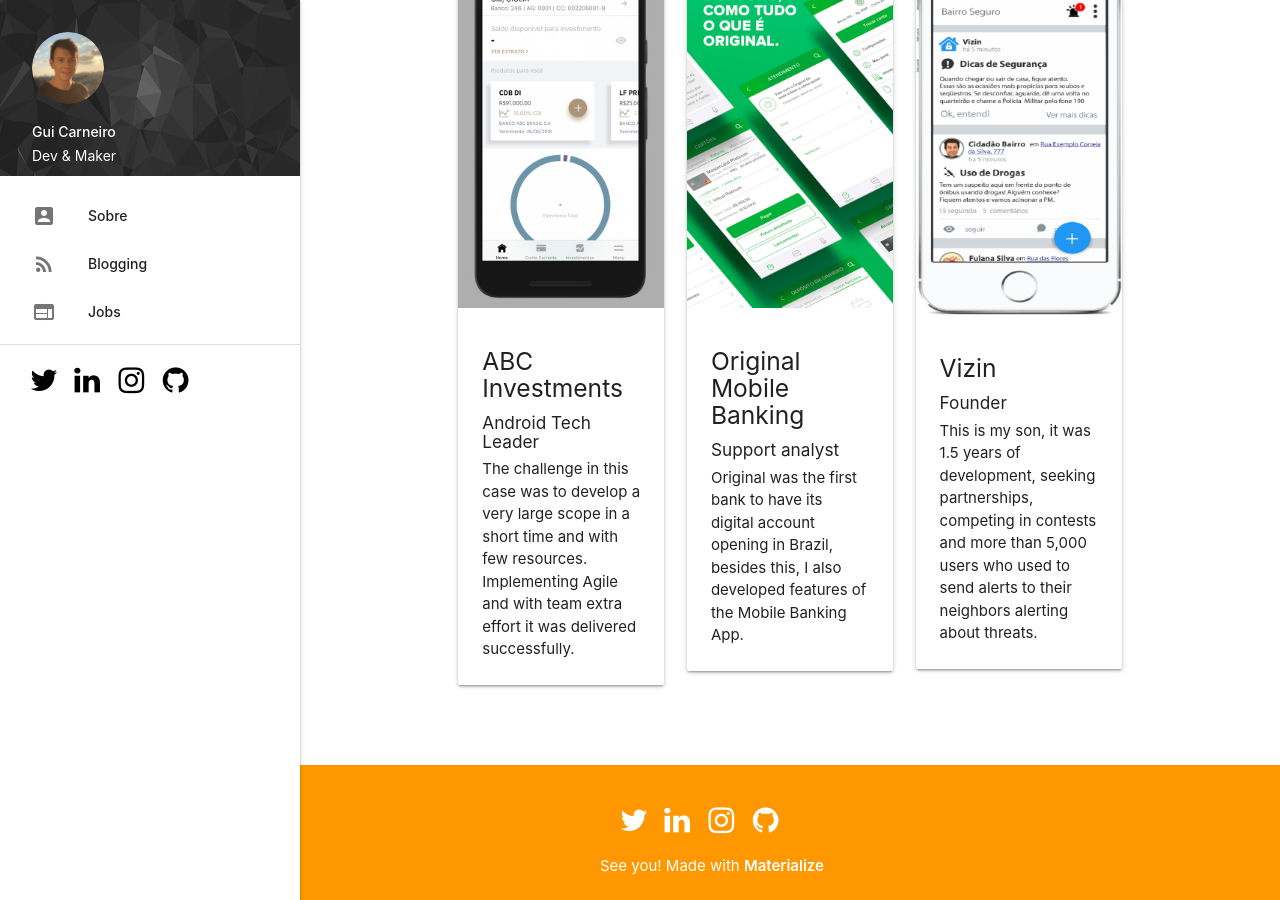
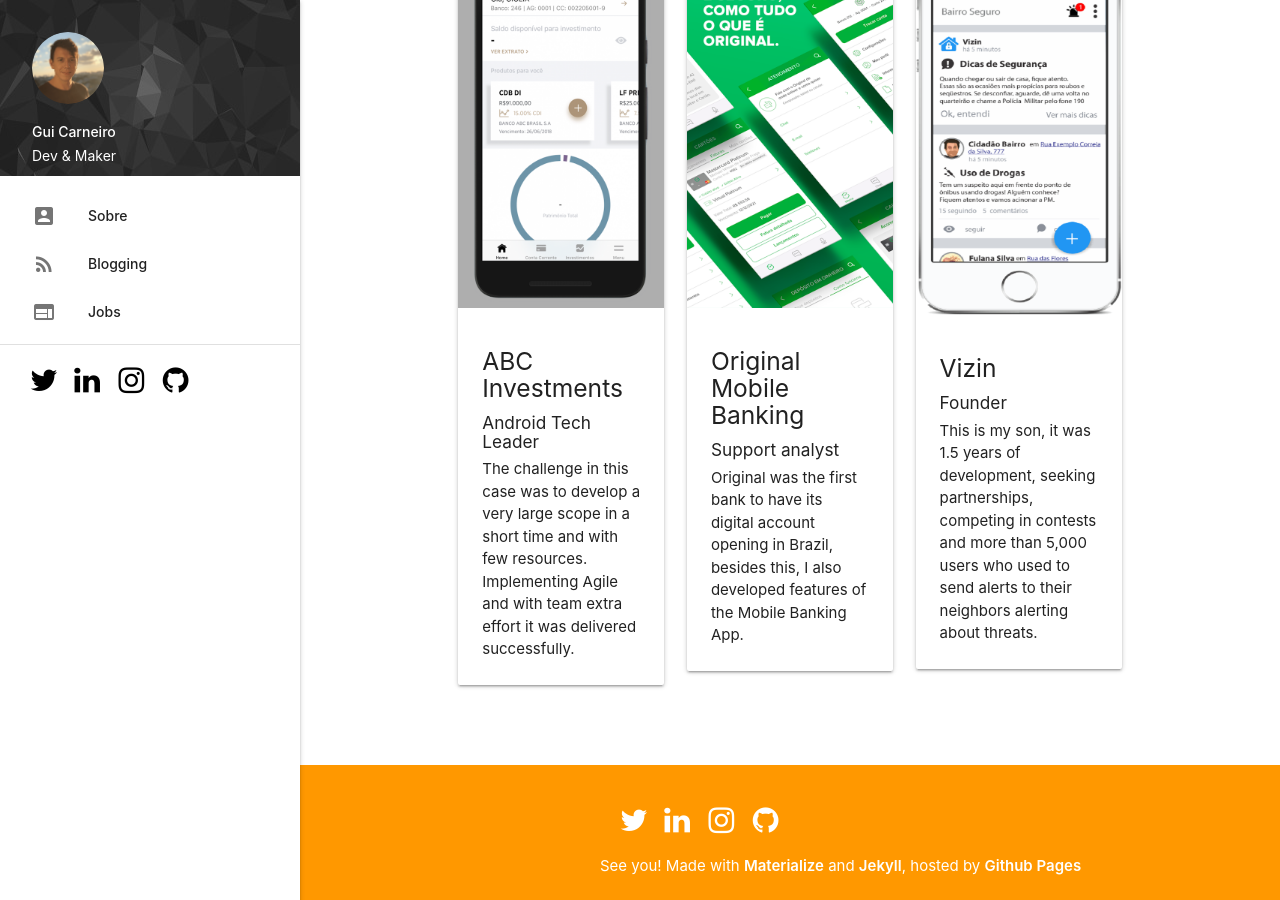
Before and after one commit to guilhermefc/my-page, a Jekyll site: the page built from index.html, in a window 1280 px wide and 900 px high, scrolled down 2376 px. Built offline with Jekyll 4.4.1, drawn with Linux system fonts in a browser that asks for light colours; nearby versions of some CDN libraries.

Commit message:
add dependency jekyll seo to better seo tagging

```diff
--- a/Gemfile
+++ b/Gemfile
@@ -1,3 +1,4 @@
 source "https://rubygems.org"
 
 gem "github-pages", group: :jekyll_plugins
+gem 'jekyll-seo-tag', '~> 2.6', '>= 2.6.1'
--- a/_layouts/default.html
+++ b/_layouts/default.html
@@ -29,7 +29,7 @@
 
     gtag('config', 'UA-124804642-1');
   </script>
-
+{% seo %}
 </head>
 <body>
 
@@ -70,7 +70,7 @@
         <a href="https://github.com/guilhermefc" target="_blank"><i class="fa fa-github fa-2x" style="color:#fff;" title="Instagram"></i></a>
       </span>
       <br>
-      <span class="center">See you! Made with <a class="span-link" href="http://materializecss.com">Materialize</a></span>
+      <span class="center">See you! Made with <a class="span-link" href="http://materializecss.com">Materialize</a> and <a class="span-link" href="https://jekyllrb.com/">Jekyll</a>, hosted by <a class="span-link" href="https://pages.github.com/">Github Pages</a></span>
       <br><br>
     </footer>
   </main>
--- a/_layouts/post.html
+++ b/_layouts/post.html
@@ -3,7 +3,7 @@
 ---
 
 <div id="resume" class="section no-pad-bot grey lighten-3" id="index-banner" style="padding-bottom: 40px; padding-top: 0px;">
-    <div class="post-header" style="background-image:url(/images/{{ page.image }});"> </div>
+    <div class="post-header" style="background-image:url(/images/{{page.image}});"> </div>
     <div class="container">
       <br><br>
       <h1 class="header center">{{ page.title }}</h1>
```
Also changed, not shown: Gemfile.lock, _includes/jobs.html (indentation only).
